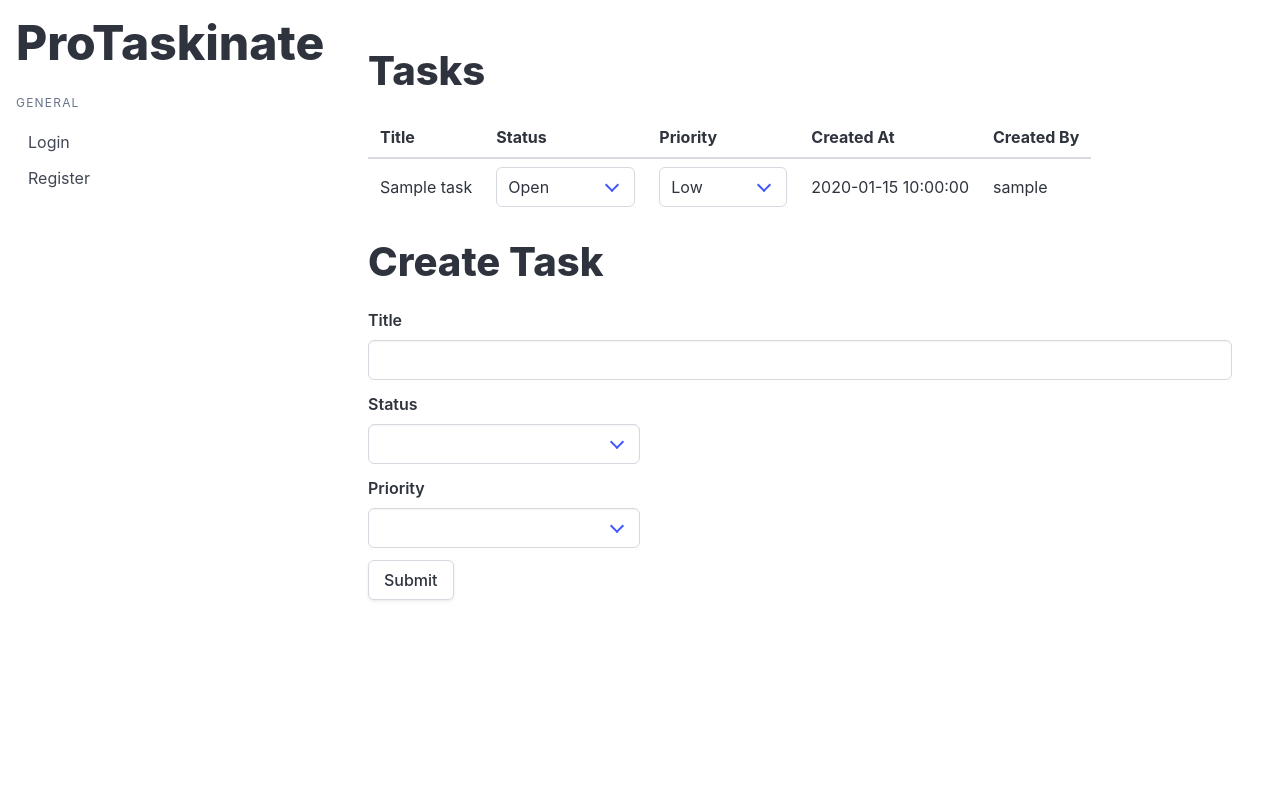
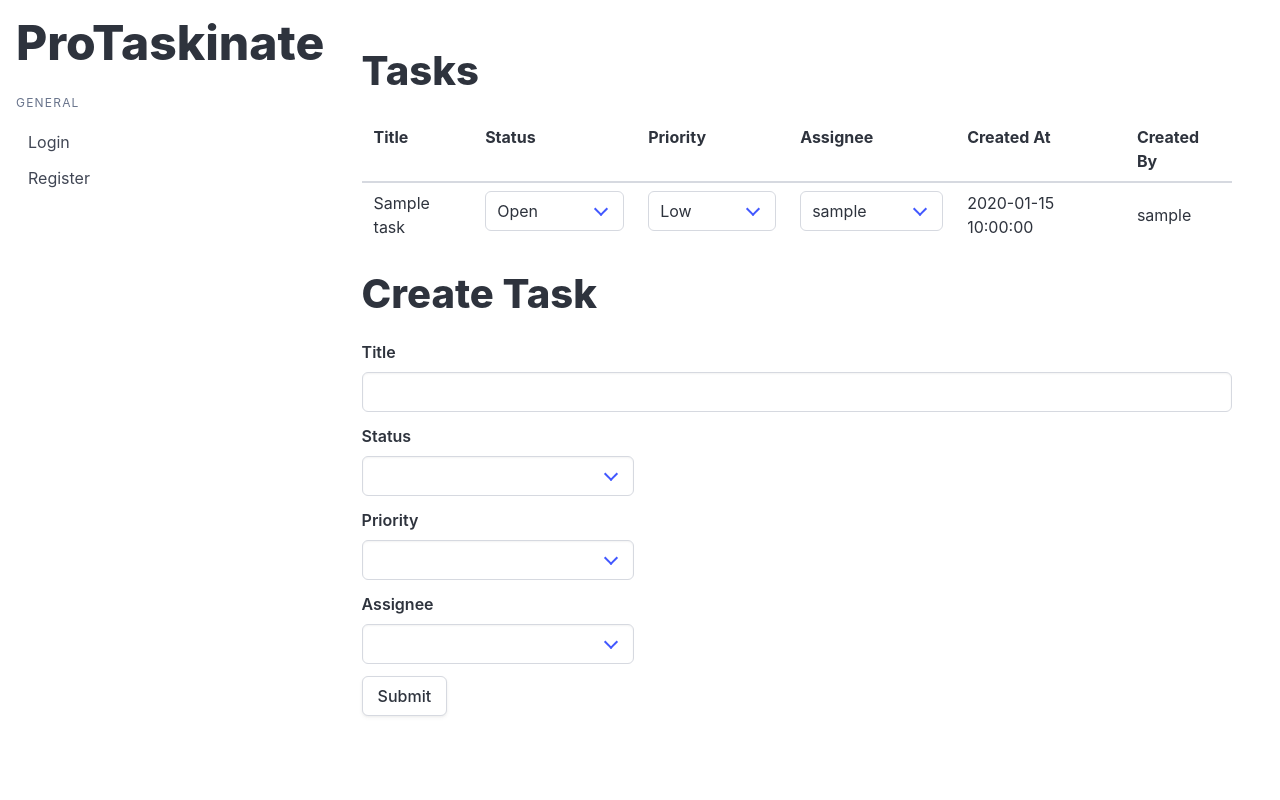
Before and after one commit to 3nd3r1/protaskinate, a Flask app: template protaskinate/templates/tasks.html in a window 1280 px wide. Run offline with Flask 3, Linux system fonts and the light colour scheme; the template is opened without the code that fills it: most values are stand-ins (such as "Sample title", 1, 10 or a date in 2020); form fields are guessed from the names that the template uses.

Commit message:
feat(task): Add assignee to task-template

```diff
--- a/protaskinate/templates/tasks.html
+++ b/protaskinate/templates/tasks.html
@@ -10,6 +10,7 @@
                     <th>Title</th>
                     <th>Status</th>
                     <th>Priority</th>
+                    <th>Assignee</th>
                     <th>Created At</th>
                     <th>Created By</th>
                 </tr>
@@ -37,6 +38,18 @@
                                     <option value="medium" {% if task.priority.value == 'medium' %}selected{% endif %}>Medium</option>
                                     <option value="high" {% if task.priority.value == 'high' %}selected{% endif %}>High</option>
                                     <option value="very_high" {% if task.priority.value == 'very_high' %}selected{% endif %}>Very High</option>
+                                </select>
+                            </div>
+                        </form>
+                    </td>
+                    <td>
+                        <form method="POST" action="/tasks/{{ task.id }}">
+                            <div class="select">
+                                <select class="task-assignee-select" data-task-id="{{ task.id }}" name="assignee_id">
+                                    <option value="0" {% if task.assignee_id is none %}selected{% endif %}>Unassigned</option>
+                                    {% for user in users_dict.values() %}
+                                        <option value="{{ user.id }}" {% if task.assignee_id == user.id %}selected{% endif %}>{{ user.username }}</option>
+                                    {% endfor %}
                                 </select>
                             </div>
                         </form>
@@ -72,6 +85,12 @@
                 </div>
             </div>
             <div class="field">
+                {{ form.assignee_id.label(class="label") }}
+                <div class="select">
+                    {{ form.assignee_id(class="input") }}
+                </div>
+            </div>
+            <div class="field">
                 <div class="control">
                     {{ form.submit(class="button") }}
                 </div>
@@ -91,6 +110,11 @@ document.addEventListener('DOMContentLoaded', function() {
             this.form.submit();
         });
     });
+    document.querySelectorAll('.task-assignee-select').forEach(function(selectElement) {
+        selectElement.addEventListener('change', function() {
+            this.form.submit();
+        });
+    });
 });
 </script>
 {% endblock %}
```
